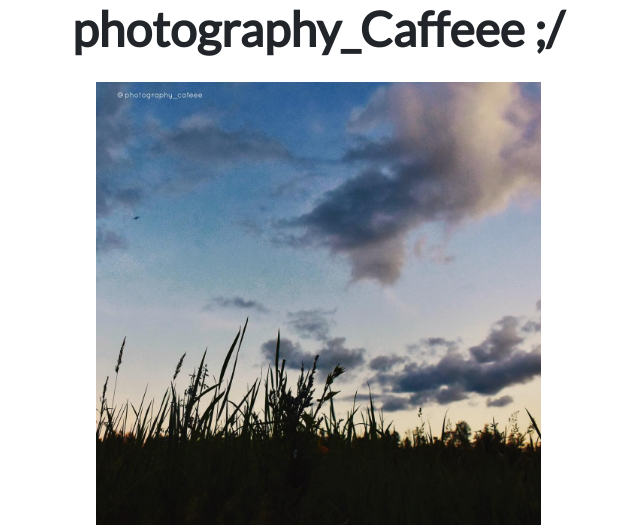
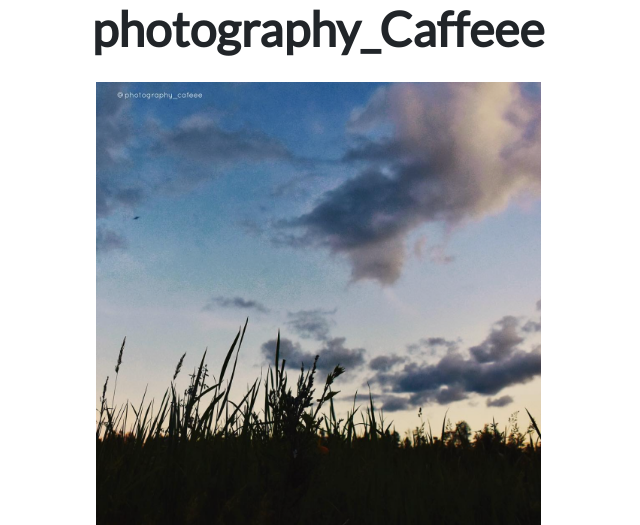
Before and after one commit to nimamot/Personal-Website, a Django app: page / in a window 1280 px wide. Shown: the part 56-581 px from the top of the page, without its empty margins (322-962 px from the left). Run offline with Django 3.2, Linux system fonts and the light colour scheme; data comes from the database, SQL or seed files in the repository; some libraries are stand-ins or nearby versions.

Commit message:
fixed the typo

```diff
--- a/portfolio/templates/portfolio/home.html
+++ b/portfolio/templates/portfolio/home.html
@@ -6,7 +6,7 @@
 
 <div class="row justify-content-center mb-3">
   <div class="col-md-9 text-center">
-    <h1 id="hometext" class="font-weight-bold">photography_Caffeee  ;/ </h1>
+    <h1 id="hometext" class="font-weight-bold">photography_Caffeee</h1>
   </div>
 </div>
 
```
